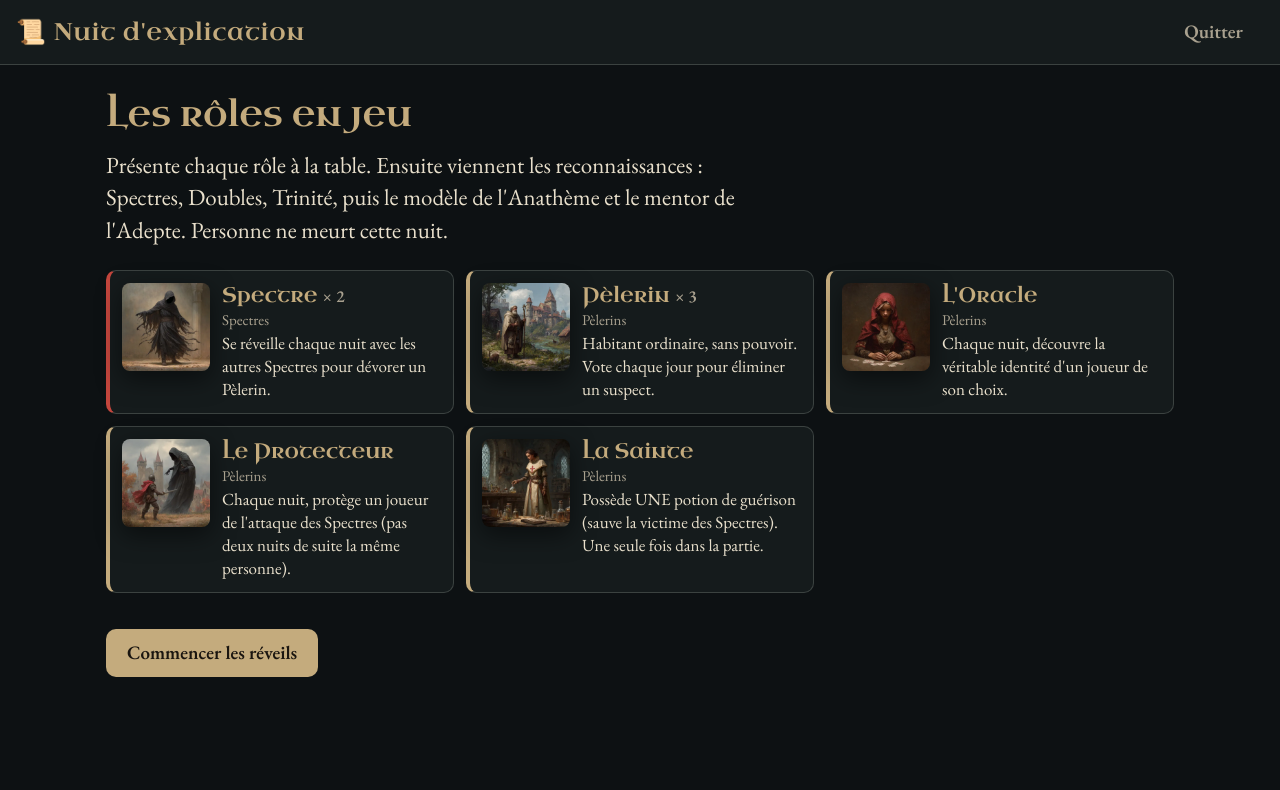
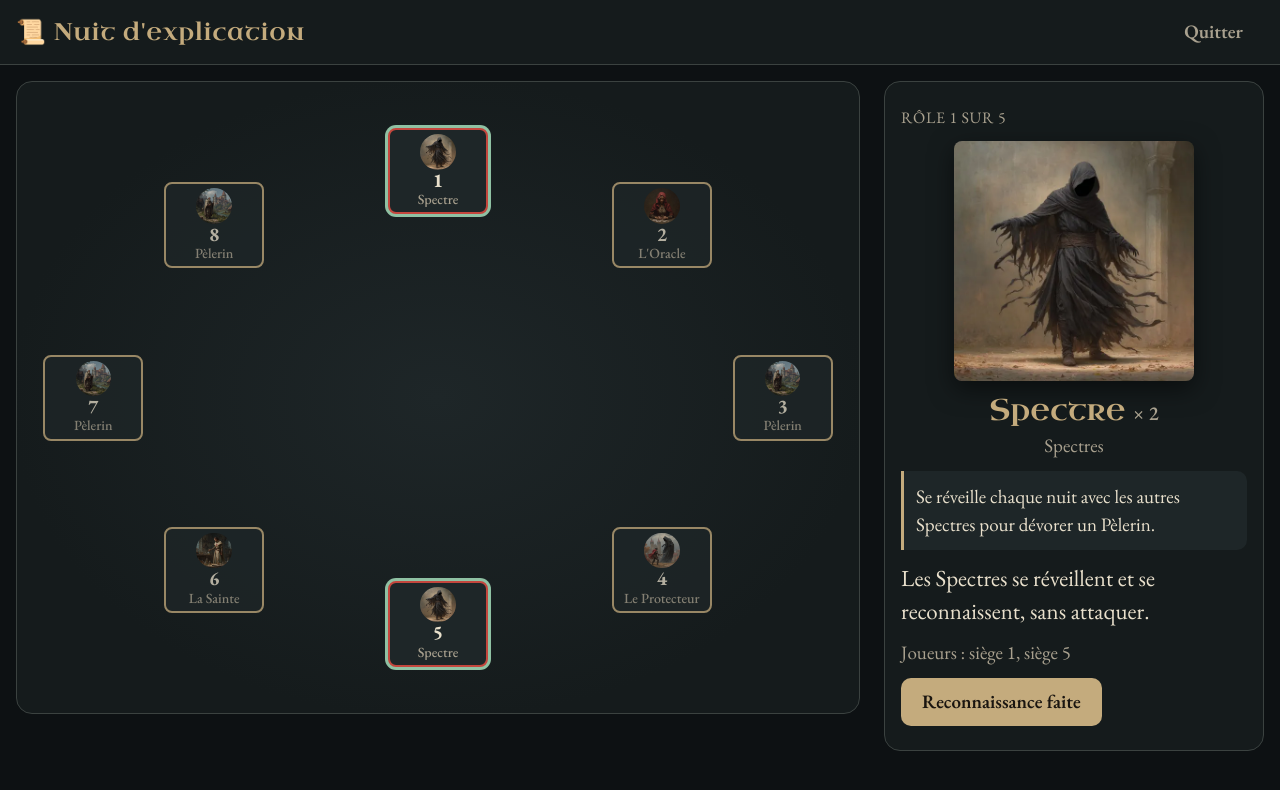
Before and after one commit to Json-sbenjs/La-malediction, a website built with Vite: page index.html in a window 1280 px wide. Both pictures are taken after a click on the button "Commencer la partie". Built offline with nearby package versions, Linux system fonts and the light colour scheme.

Commit message:
Nuit d'explication rôle par rôle, seulement les rôles en jeu
- une étape par rôle présent dans la partie (ordre du registre) :
  le MJ explique le rôle ; au passage des Spectres (ou de l'Originel),
  des Doubles et de la Trinité, ils se reconnaissent ; l'Anathème et
  l'Adepte choisissent leur modèle et leur mentor
- appli : panneau « Rôle n sur N » à côté du plan (illustration, camp,
  règle, joueurs du rôle mis en évidence), plus d'écran de liste
- tests de la nuit d'explication réécrits (181 tests)

Co-Authored-By: Claude Opus 5.5 <noreply@anthropic.com>
Claude-Session: https://claude.ai/code/session_01TAxDDfcXnjhNboZMLVqBBb

```diff
--- a/src/engine/index.ts
+++ b/src/engine/index.ts
@@ -28,8 +28,8 @@ export function etapeSuivante(etat: EtatPartie): Etape {
   if (etat.decisions.length > 0) return etapeDecision(etat, etat.decisions[0]);
   switch (phase.type) {
     case 'explication':
-      // Jamais null ici : une explication finie passe tout de suite au jour 0 ou à la nuit 1.
-      return etapeExplication(etat, phase) ?? { type: 'presentation', roles: [] };
+      // Une explication finie passe tout de suite au jour 0 ou à la nuit 1 : jamais null ici.
+      return etapeExplication(etat, phase)!;
     case 'nuit':
       return etapeNuit(etat, phase);
     case 'jour':
--- a/src/engine/premiere-nuit.ts
+++ b/src/engine/premiere-nuit.ts
@@ -1,15 +1,16 @@
-// Nuit d'explication (« première nuit » du FigJam), avant que la partie commence :
-// 1. le MJ présente tous les rôles en jeu ;
-// 2. reconnaissances : les Spectres (avec l'Originel et le Maudit), les Doubles, la Trinité ;
-// 3. l'Anathème choisit son modèle, l'Adepte son mentor.
+// Nuit d'explication (« première nuit » du FigJam), avant que la partie commence.
+// Le MJ passe les rôles de la partie un par un (seulement ceux qui sont en jeu) :
+// - il explique chaque rôle à la table ;
+// - au passage des Spectres, des Doubles et de la Trinité, ils se réveillent et se reconnaissent ;
+// - au passage de l'Anathème et de l'Adepte, ils choisissent leur modèle ou leur mentor.
 // Personne ne meurt. Ensuite : jour 0 (élection de l'Alpha), puis la première vraie nuit.
 import { debutDeNuit } from './nuit';
 import { nomJoueur, trouverJoueur, verifierCible, vivants } from './outils';
-import { ROLES, rolesDeLExplication } from './roles';
+import { ROLES } from './roles';
 import type { Action, Etape, EtatPartie, JoueurId, RoleId } from './types';
 
 type PhaseExplication = Extract<EtatPartie['phase'], { type: 'explication' }>;
-type EtapeReveil = Extract<Etape, { type: 'reveil' }>;
+type EtapeExplication = Extract<Etape, { type: 'explication' }>;
 
 /** Rôles qui doivent faire un choix (pas le droit de « passer »). */
 const CHOIX: Partial<Record<RoleId, Action['type']>> = {
@@ -17,10 +18,10 @@ const CHOIX: Partial<Record<RoleId, Action['type']>> = {
   adepte: 'adepte-choisir-mentor',
 };
 
-/** Groupes qui se reconnaissent : le MJ valide avec « passer ». */
-const GROUPES: Partial<Record<RoleId, string>> = { spectre: 'Spectres', doubles: 'Doubles', trinite: 'Trinité' };
+/** Rôles du camp Spectres qui se réveillent ensemble ; le premier présent de la liste lance la reconnaissance. */
+const FAMILLE_SPECTRES: RoleId[] = ['spectre', 'originel', 'maudit'];
 
-/** Les rôles en jeu et leur nombre, dans l'ordre du registre (écran de présentation). */
+/** Les rôles en jeu et leur nombre, dans l'ordre du registre (Spectres d'abord). */
 export function rolesEnJeu(etat: EtatPartie): { role: RoleId; nombre: number }[] {
   const compte = new Map<RoleId, number>();
   for (const j of etat.joueurs) compte.set(j.role, (compte.get(j.role) ?? 0) + 1);
@@ -29,80 +30,76 @@ export function rolesEnJeu(etat: EtatPartie): { role: RoleId; nombre: number }[]
     .map((role) => ({ role, nombre: compte.get(role)! }));
 }
 
-/** Ordre des réveils de la nuit d'explication : Spectres d'abord, puis Doubles, Trinité, Anathème, Adepte. */
-export function ordreExplication(etat: EtatPartie): RoleId[] {
-  const presents = new Set(etat.joueurs.map((j) => j.role));
-  const ordre: RoleId[] = [];
-  if (etat.joueurs.some((j) => j.camp === 'spectres' || j.role === 'maudit')) ordre.push('spectre');
-  for (const r of rolesDeLExplication()) if (presents.has(r.id)) ordre.push(r.id);
-  return ordre;
+/** Ce que fait le rôle pendant l'explication, et qui se réveille. */
+function deroule(etat: EtatPartie, role: RoleId): { mode: EtapeExplication['mode']; acteurs: JoueurId[] } {
+  const porteurs = vivants(etat)
+    .filter((j) => j.role === role)
+    .map((j) => j.id);
+  if (CHOIX[role]) return { mode: 'choix', acteurs: porteurs };
+  if (role === 'doubles' || role === 'trinite') return { mode: 'reconnaissance', acteurs: porteurs };
+
+  const premierSpectre = FAMILLE_SPECTRES.find((r) => etat.joueurs.some((j) => j.role === r));
+  if (role === premierSpectre) {
+    // Tout le camp Spectres se reconnaît, avec le Maudit qui fait semblant d'en être.
+    const meute = vivants(etat)
+      .filter((j) => j.camp === 'spectres' || j.role === 'maudit')
+      .map((j) => j.id);
+    return { mode: 'reconnaissance', acteurs: meute };
+  }
+  return { mode: 'presentation', acteurs: porteurs };
 }
 
-/** Qui se réveille : pour les Spectres, tout le camp et le Maudit (qui fait semblant d'en être). */
-function membres(etat: EtatPartie, role: RoleId): JoueurId[] {
-  return vivants(etat)
-    .filter((j) => (role === 'spectre' ? j.camp === 'spectres' || j.role === 'maudit' : j.role === role))
-    .map((j) => j.id);
-}
-
-/** Modèle / mentor : n'importe quel autre joueur (un Spectre compris). */
-function cibles(etat: EtatPartie, role: RoleId, quiAgit: JoueurId[]): JoueurId[] {
-  if (!CHOIX[role]) return [];
-  return vivants(etat)
-    .filter((j) => !quiAgit.includes(j.id))
-    .map((j) => j.id);
-}
-
-/** Prochain réveil à partir de `phase.etape` (l'étape 0 est la présentation des rôles). */
-function trouverReveil(etat: EtatPartie, phase: PhaseExplication): { index: number; etape: EtapeReveil } | null {
-  const ordre = ordreExplication(etat);
-  for (let index = Math.max(0, phase.etape - 1); index < ordre.length; index++) {
-    const role = ordre[index];
-    const quiAgit = membres(etat, role);
-    if (quiAgit.length > 0) {
-      return { index, etape: { type: 'reveil', role, acteurs: quiAgit, ciblesPossibles: cibles(etat, role, quiAgit) } };
-    }
-  }
-  return null;
-}
-
-/** Étape en cours de la nuit d'explication, ou null si elle est finie. */
-export function etapeExplication(etat: EtatPartie, phase: PhaseExplication): Etape | null {
-  if (phase.etape === 0) return { type: 'presentation', roles: rolesEnJeu(etat) };
-  return trouverReveil(etat, phase)?.etape ?? null;
+/** Étape en cours de la nuit d'explication, ou null si tous les rôles ont été passés. */
+export function etapeExplication(etat: EtatPartie, phase: PhaseExplication): EtapeExplication | null {
+  const roles = rolesEnJeu(etat);
+  const enCours = roles[phase.etape];
+  if (!enCours) return null;
+  const { mode, acteurs } = deroule(etat, enCours.role);
+  const ciblesPossibles =
+    mode === 'choix'
+      ? vivants(etat)
+          .filter((j) => !acteurs.includes(j.id))
+          .map((j) => j.id)
+      : [];
+  return {
+    type: 'explication',
+    role: enCours.role,
+    nombre: enCours.nombre,
+    rang: phase.etape + 1,
+    total: roles.length,
+    mode,
+    acteurs,
+    ciblesPossibles,
+  };
 }
 
 /** Applique l'action du MJ pendant la nuit d'explication. */
 export function appliquerExplication(etat: EtatPartie, phase: PhaseExplication, action: Action): EtatPartie {
+  const etape = etapeExplication(etat, phase);
+  if (!etape) throw new Error("La nuit d'explication est finie");
   let suivant: EtatPartie = structuredClone(etat);
   suivant.infoMJ = null;
+  const nomRole = ROLES[etape.role].nom;
 
-  if (phase.etape === 0) {
-    if (action.type !== 'passer') throw new Error('Présente les rôles, puis continue avec « passer »');
-    suivant.phase = { type: 'explication', etape: 1 };
+  if (etape.mode === 'choix') {
+    if (action.type !== 'anatheme-choisir-modele' && action.type !== 'adepte-choisir-mentor') {
+      throw new Error(`${nomRole} doit faire son choix`);
+    }
+    if (action.type !== CHOIX[etape.role]) throw new Error(`C'est au tour de ${nomRole}`);
+    verifierCible(etape.ciblesPossibles, action.cible, nomRole);
+    const acteur = trouverJoueur(suivant, etape.acteurs[0]);
+    acteur.memoire.lien = action.cible;
+    const quoi = etape.role === 'anatheme' ? 'modèle' : 'mentor';
+    suivant.infoMJ = `${nomJoueur(acteur)} a choisi pour ${quoi} ${nomJoueur(trouverJoueur(suivant, action.cible))}`;
   } else {
-    const trouve = trouverReveil(etat, phase);
-    if (!trouve) throw new Error("La nuit d'explication est finie");
-    const { index, etape } = trouve;
-    const nomRole = ROLES[etape.role].nom;
-    const attendue = CHOIX[etape.role];
-
-    if (attendue) {
-      if (action.type !== attendue) throw new Error(`${nomRole} doit faire son choix`);
-      if (action.type !== 'anatheme-choisir-modele' && action.type !== 'adepte-choisir-mentor') return etat;
-      verifierCible(etape.ciblesPossibles, action.cible, nomRole);
-      const acteur = trouverJoueur(suivant, etape.acteurs[0]);
-      acteur.memoire.lien = action.cible;
-      const quoi = etape.role === 'anatheme' ? 'modèle' : 'mentor';
-      suivant.infoMJ = `${nomJoueur(acteur)} a choisi pour ${quoi} ${nomJoueur(trouverJoueur(suivant, action.cible))}`;
-    } else {
-      if (action.type !== 'passer') throw new Error(`${nomRole} : reconnaissance, continue avec « passer »`);
-      const noms = etape.acteurs.map((id) => nomJoueur(trouverJoueur(suivant, id))).join(', ');
-      suivant.infoMJ = `${GROUPES[etape.role] ?? nomRole} : ${noms}`;
+    if (action.type !== 'passer') throw new Error(`${nomRole} : explication et reconnaissance, continue avec « passer »`);
+    if (etape.mode === 'reconnaissance') {
+      const groupe = FAMILLE_SPECTRES.includes(etape.role) ? 'Spectres' : nomRole;
+      suivant.infoMJ = `${groupe} : ${etape.acteurs.map((id) => nomJoueur(trouverJoueur(suivant, id))).join(', ')}`;
     }
-    suivant.phase = { type: 'explication', etape: index + 2 };
   }
 
+  suivant.phase = { type: 'explication', etape: phase.etape + 1 };
   if (etapeExplication(suivant, suivant.phase as PhaseExplication) === null) suivant = finExplication(suivant);
   return suivant;
 }
--- a/src/web/main.ts
+++ b/src/web/main.ts
@@ -217,6 +217,8 @@ function titrePhase(etat: EtatPartie): string {
 /** Sièges que le MJ peut toucher à cette étape. */
 function siegesActifs(etape: Etape): JoueurId[] {
   switch (etape.type) {
+    case 'explication':
+      return etape.ciblesPossibles;
     case 'reveil':
       return modeSaisie(etape.role, enExplication()).type === 'cibles' ? etape.ciblesPossibles : [];
     case 'decision':
@@ -282,7 +284,7 @@ function ecranChoix(): string {
 function siege(j: Joueur, etape: Etape, actifs: JoueurId[], compte: Record<JoueurId, number>): string {
   const pos = ui.plan?.sieges.find((s) => s.numero === j.id)?.position ?? { x: 50, y: 50 };
   const etat = ui.etat!;
-  const acteur = etape.type === 'reveil' && etape.acteurs.includes(j.id);
+  const acteur = (etape.type === 'reveil' || etape.type === 'explication') && etape.acteurs.includes(j.id);
   const classes = [
     'siege',
     `camp-${j.camp}`,
@@ -324,8 +326,41 @@ function panneau(etape: Etape, compte: Record<JoueurId, number>): string {
   const valider = (pret: boolean) => bouton('Valider', `data-valider ${pret ? '' : 'disabled'}`, 'principal');
 
   switch (etape.type) {
-    case 'presentation':
-      return ''; // écran à part : ecranPresentation
+    case 'explication': {
+      const def = ROLES[etape.role];
+      const camp = def.campVariable && def.camp === 'pelerins' ? 'Variable' : NOM_CAMP_ROLE[def.camp];
+      const contexte = {
+        explication: true,
+        augure: false,
+        maudit: etat.joueurs.some((j) => j.role === 'maudit'),
+      };
+      // Pour la meute (Spectre, Originel ou Maudit qui lance la reconnaissance), la consigne des Spectres.
+      const consigne =
+        etape.mode === 'reconnaissance' && ['spectre', 'originel', 'maudit'].includes(etape.role)
+          ? consigneReveil('spectre', contexte)
+          : etape.mode === 'presentation'
+            ? 'Explique ce rôle à la table.'
+            : consigneReveil(etape.role, contexte);
+      const qui = etape.acteurs.length > 0 ? `<p class="qui">${etape.acteurs.length > 1 ? 'Joueurs' : 'Joueur'} : ${etape.acteurs.map(nom).join(', ')}</p>` : '';
+      const saisie =
+        etape.mode === 'choix'
+          ? `<p>Touche un siège sur le plan. Choix : <strong>${choisis}</strong></p>
+             <div class="boutons">${valider(ui.selection.length === 1)}</div>`
+          : `<div class="boutons">${bouton(
+              etape.mode === 'reconnaissance' ? 'Reconnaissance faite' : etape.rang === etape.total ? 'Terminer' : 'Rôle suivant',
+              'data-passer',
+              'principal',
+            )}</div>`;
+      return `
+        <p class="progression">Rôle ${etape.rang} sur ${etape.total}</p>
+        ${illustration(etape.role, def.nom)}
+        <h2 class="titre-role">${echapper(def.nom)}${etape.nombre > 1 ? ` <span class="nombre">× ${etape.nombre}</span>` : ''}</h2>
+        <p class="camp-role">${camp}</p>
+        <p class="regle">${echapper(def.description)}</p>
+        <p class="consigne">${consigne}</p>
+        ${qui}
+        ${saisie}`;
+    }
     case 'reveil': {
       const contexte = {
         explication: etat.phase.type === 'explication',
@@ -517,42 +552,9 @@ function ecranRevelation(id: JoueurId): string {
     </main>`;
 }
 
-/** Début de la nuit d'explication : les rôles en jeu, à présenter à la table. */
-function ecranPresentation(roles: { role: RoleId; nombre: number }[]): string {
-  const cartes = roles
-    .map(({ role, nombre }) => {
-      const def = ROLES[role];
-      return `
-        <li class="carte-role camp-${def.camp}">
-          <img src="${image(role)}" alt="">
-          <div>
-            <h3>${echapper(def.nom)}${nombre > 1 ? ` <span class="nombre">× ${nombre}</span>` : ''}</h3>
-            <p class="camp-role">${def.campVariable && def.camp === 'pelerins' ? 'Variable' : NOM_CAMP_ROLE[def.camp]}</p>
-            <p>${echapper(def.description)}</p>
-          </div>
-        </li>`;
-    })
-    .join('');
-  return `
-    <header class="barre">
-      <span class="phase">${titrePhase(ui.etat!)}</span>
-      ${bouton('Quitter', 'data-quitter', 'discret')}
-    </header>
-    <main class="presentation">
-      <div class="presentation-tete">
-        <h1>Les rôles en jeu</h1>
-        <p class="consigne">Présente chaque rôle à la table. Ensuite viennent les reconnaissances : Spectres, Doubles,
-          Trinité, puis le modèle de l'Anathème et le mentor de l'Adepte. Personne ne meurt cette nuit.</p>
-      </div>
-      <ul class="cartes-roles">${cartes}</ul>
-      <div class="boutons">${bouton('Commencer les réveils', 'data-passer', 'principal')}</div>
-    </main>`;
-}
-
 function ecranPartie(): string {
   const etat = ui.etat!;
   const etape = etapeSuivante(etat);
-  if (etape.type === 'presentation') return ecranPresentation(etape.roles);
   const actifs = siegesActifs(etape);
   let compte: Record<JoueurId, number> = {};
   if (etape.type === 'vote') {
@@ -638,6 +640,10 @@ function valider(): void {
   const etape = etapeSuivante(ui.etat!);
   const [cible] = ui.selection;
   switch (etape.type) {
+    case 'explication':
+      if (etape.role === 'anatheme') jouer({ type: 'anatheme-choisir-modele', cible });
+      if (etape.role === 'adepte') jouer({ type: 'adepte-choisir-mentor', cible });
+      return;
     case 'reveil': {
       const mode = modeSaisie(etape.role, enExplication());
       if (mode.type === 'cibles') jouer(mode.action(ui.selection));
--- a/src/web/style.css
+++ b/src/web/style.css
@@ -381,50 +381,13 @@ button.rond { width: 48px; padding: 0; font-size: 22px; }
 .revelation-role { font-size: clamp(40px, 7vw, 72px); line-height: 1.05; }
 .revelation .discret { margin-top: var(--espace-2); }
 
-/* ── Nuit d'explication : présentation des rôles ─── */
-.presentation {
-  max-width: 1100px;
-  margin: 0 auto;
-  padding: var(--espace-6) max(16px, env(safe-area-inset-right)) var(--espace-8) max(16px, env(safe-area-inset-left));
-  display: flex;
-  flex-direction: column;
-  gap: var(--espace-6);
+/* ── Nuit d'explication : un rôle à la fois ─────── */
+.progression { color: var(--encre-douce); font-size: 16px; letter-spacing: 0.04em; text-transform: uppercase; }
+.panneau .nombre { font: 600 20px/1 var(--font-texte); color: var(--encre-douce); }
+.panneau .camp-role { color: var(--encre-douce); text-align: center; margin-top: calc(-1 * var(--espace-2)); }
+.panneau .regle {
+  padding: var(--espace-3);
+  border-left: 3px solid var(--or);
+  background: var(--surface-haute);
+  border-radius: 0 var(--arrondi-bouton) var(--arrondi-bouton) 0;
 }
-.presentation-tete { display: flex; flex-direction: column; gap: var(--espace-2); max-width: 70ch; }
-.presentation-tete h1 { font-size: 36px; }
-.presentation-tete .consigne { margin: 0; }
-.cartes-roles {
-  list-style: none;
-  margin: 0;
-  padding: 0;
-  display: grid;
-  gap: var(--espace-3);
-  grid-template-columns: repeat(auto-fill, minmax(300px, 1fr));
-}
-.carte-role {
-  display: flex;
-  gap: var(--espace-3);
-  align-items: flex-start;
-  padding: var(--espace-3);
-  background: var(--surface);
-  border: 1px solid var(--filet);
-  border-left: 4px solid var(--or);
-  border-radius: var(--arrondi-bouton);
-}
-.carte-role.camp-spectres { border-left-color: var(--sang); }
-.carte-role.camp-trinite, .carte-role.camp-doubles { border-left-color: var(--vert-de-gris); }
-.carte-role:is(.camp-maudit, .camp-sectaire, .camp-envouteur, .camp-necromancien) { border-left-color: var(--encre); }
-.carte-role img {
-  width: 88px;
-  height: 88px;
-  flex: none;
-  border-radius: var(--arrondi-siege);
-  object-fit: cover;
-  box-shadow: var(--ombre-carte);
-}
-.carte-role > div { min-width: 0; }
-.carte-role h3 { margin: 0; font: 400 21px/1.2 var(--font-onciale); color: var(--or); }
-.carte-role .nombre { font: 600 17px/1 var(--font-texte); color: var(--encre-douce); }
-.carte-role p { margin: 2px 0 0; font-size: 17px; line-height: 1.35; }
-.carte-role .camp-role { color: var(--encre-douce); font-size: 15px; }
-.presentation > .boutons { position: sticky; bottom: 0; padding-block: var(--espace-3); background: var(--fond); }
```
Also changed, not shown: src/engine/types.ts (+16 -2 lines), tests/engine/aides.ts (+2 -2 lines), tests/engine/nouveaux-roles.test.ts (+4 -3 lines), tests/engine/premiere-nuit.test.ts (+72 -46 lines), README.md.
